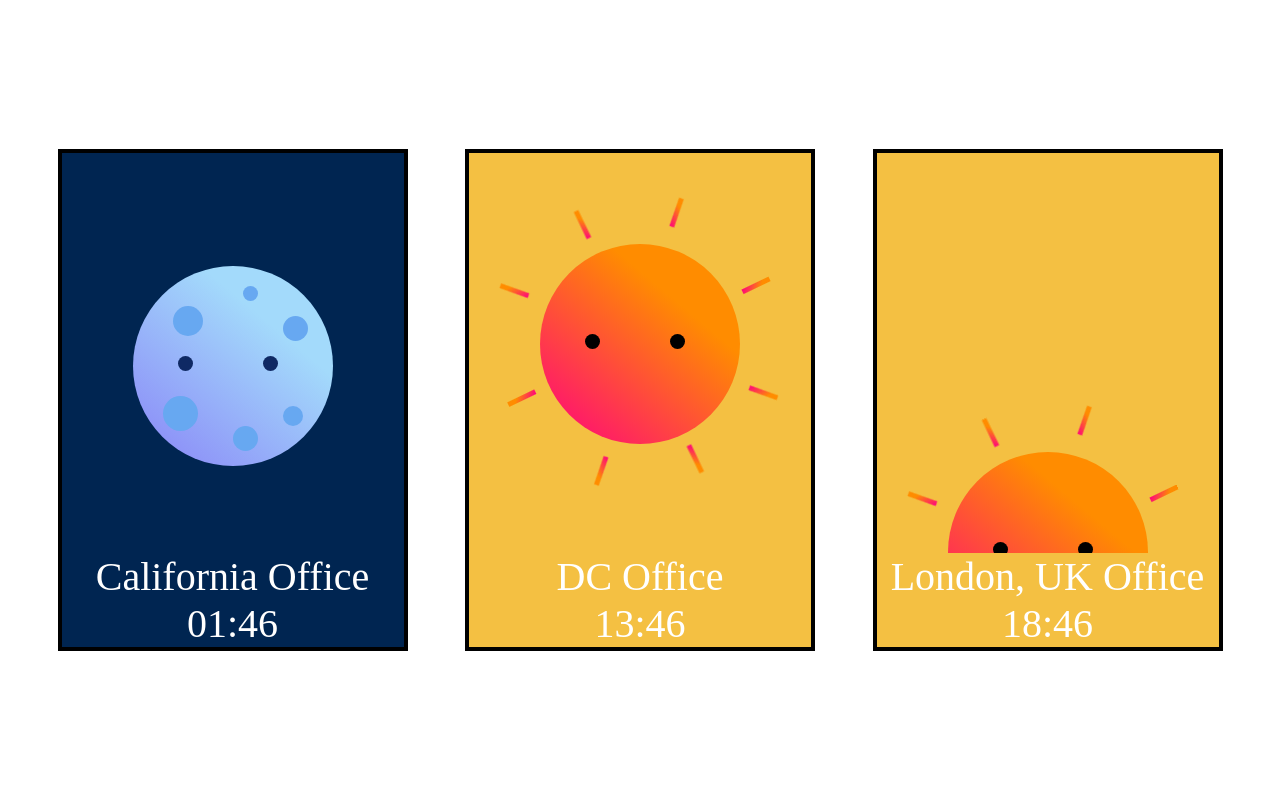
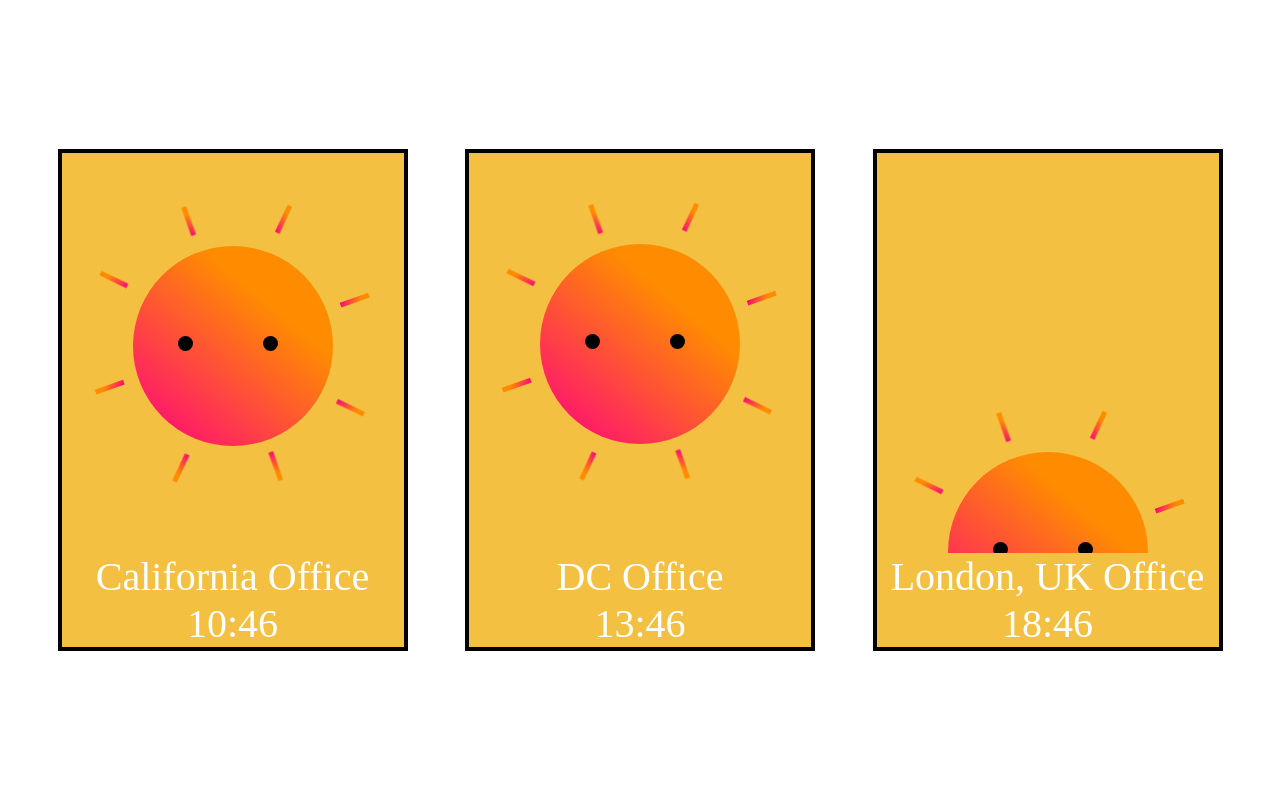
Before and after one commit to marselgray/clock, a website: page index.html in a window 1280 px wide. Drawn offline with nearby package versions, Linux system fonts and the light colour scheme.

Commit message:
Add: aos animation library https://michalsnik.github.io/aos/

```diff
--- a/index.html
+++ b/index.html
@@ -5,14 +5,16 @@
 	<meta name="viewport" content="width=device-width, initial-scale=1.0">
 
 	<link rel="stylesheet" href="css/style.css">
-
+	<link rel="stylesheet" href="https://unpkg.com/aos@2.3.1/dist/aos.css">
 	<title>Clocks</title>
 </head>
 <body>
 
 	<main class="main">
 		<div class="container">
-			<div class="card" id='card--london'>
+			<div class="card" id='card--london' data-aos="fade-down"
+				data-aos-easing="linear"
+				data-aos-duration="1500">
 				<div class="solarcontainer">
 					<div class="solarcontainer--sun" id='sun--london'>
 						<div class="solarcontainer--sun__sunbeams">
@@ -48,7 +50,9 @@
 				<div id='london-clock' class="card--clock" onload="showLondonTime()"></div>
 			</div>
 
-			<div class="card" id='card--dc'>
+			<div class="card" id='card--dc' data-aos="fade-down"
+				data-aos-easing="linear"
+				data-aos-duration="1500">
 				<div class="solarcontainer">
 					<div class="solarcontainer--sun" id='sun--dc'>
 						<div class="solarcontainer--sun__sunbeams">
@@ -84,7 +88,9 @@
 				<div id='dc-clock' class="card--clock" onload="showDCTime()"></div>
 			</div>
 
-			<div class="card" id='card--west'>
+			<div class="card" id='card--west' data-aos="fade-down"
+				data-aos-easing="linear"
+				data-aos-duration="1500">
 				<div class="solarcontainer">
 					<div class="solarcontainer--sun" id='sun--west'>
 						<div class="solarcontainer--sun__sunbeams">
@@ -125,5 +131,10 @@
 
 
 	<script src="scripts.js"></script>
+	<script src="https://unpkg.com/aos@2.3.1/dist/aos.js"></script>
+	<script>
+		AOS.init();
+	</script>
+
 </body>
 </html>
--- a/scripts.js
+++ b/scripts.js
@@ -5,8 +5,8 @@ showSanFranTime();
 
 // calculate the time in San Francisco
 function showSanFranTime(){
-	let date = new Date().toLocaleString("en-US", {timeZone: "Asia/Singapore"});
-	// let date = new Date().toLocaleString("en-US", {timeZone: "America/Los_Angeles"});
+	// let date = new Date().toLocaleString("en-US", {timeZone: "Asia/Singapore"});
+	let date = new Date().toLocaleString("en-US", {timeZone: "America/Los_Angeles"});
 	date = new Date(date);
 	var h = date.getHours(); // 0 - 23
 	var m = date.getMinutes(); // 0 - 59
```
Lines whose indentation alone changed are shown as unchanged.
